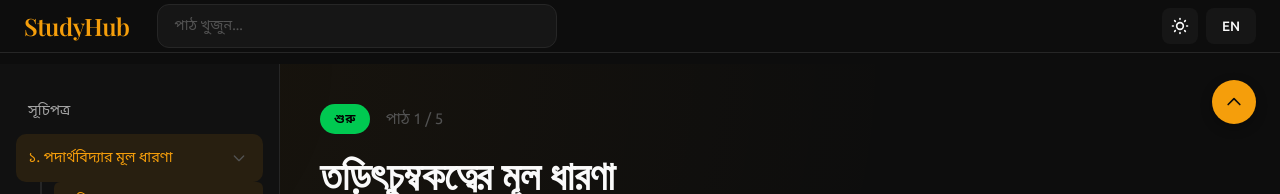
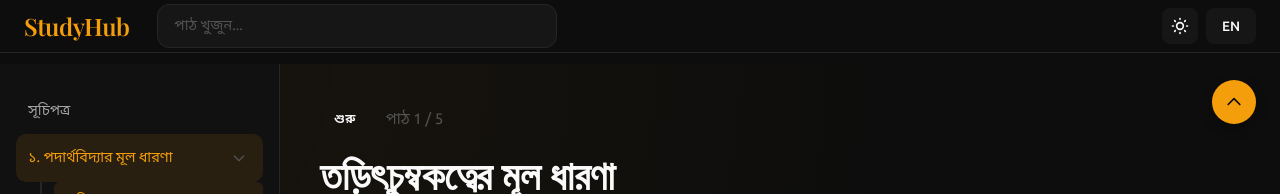
Before and after one commit to RuhulAminDSi/study-hub, a React (Vite) app in the folder study-app/: page / in a window 1280 px wide. Shown: the top 194 px of the page. Built offline with nearby package versions, Linux system fonts and the light colour scheme.

Commit message:
Fix renderContent: remove duplicates and fix iteration logic

```diff
--- a/study-app/src/App.tsx
+++ b/study-app/src/App.tsx
@@ -79,6 +79,7 @@ function renderContent(content: string): React.ReactNode[] {
         const table = parseTable(tableLines);
         if (table) result.push(table);
       }
+      i++; // increment for the line we already processed
       continue;
     }
 
@@ -134,7 +135,7 @@ function renderContent(content: string): React.ReactNode[] {
           ))}
         </ul>,
       );
-    } else if (trimmed.match(/^যেখানে:$|^Where:$/i)) {
+    } else if (trimmed.match(/^যেখানে:$/i) || trimmed.match(/^Where:$/i)) {
       result.push(
         <h4 key={i} className="subsection-title">
           {trimmed}
@@ -142,7 +143,8 @@ function renderContent(content: string): React.ReactNode[] {
       );
     } else if (
       trimmed.match(/^[⚡🧲🌐🔬🌊📐✅⚠️]\s+.+:$/) ||
-      trimmed.match(/^মূল বৈশিষ্ট্য:$|^Key Properties:$/i)
+      trimmed.match(/^মূল বৈশিষ্ট্য:$/i) ||
+      trimmed.match(/^Key Properties:$/i)
     ) {
       result.push(
         <h4 key={i} className="subsection-title">
@@ -150,7 +152,7 @@ function renderContent(content: string): React.ReactNode[] {
         </h4>,
       );
     } else if (
-      trimmed.match(/^[⚡🧲🌐🔬🌊📐✅⚠️]\s+[A-Zঅ-ঔ].+/) &&
+      trimmed.match(/^[⚡🧲🌐🔬🌊📐✅⚠️]\s+[A-Za-zঅ-ঔ].+/) &&
       !trimmed.includes("=")
     ) {
       const match = trimmed.match(/^[⚡🧲🌐🔬🌊📐✅⚠️]\s+(.+)/);
@@ -175,7 +177,7 @@ function renderContent(content: string): React.ReactNode[] {
           {trimmed}
         </div>,
       );
-    } else if (trimmed.match(/^✅\s*সংক্ষেপে:|^✅\s*In Short:$/i)) {
+    } else if (trimmed.match(/^✅\s*সংক্ষেপে:$/i) || trimmed.match(/^✅\s*In Short:$/i)) {
       result.push(
         <h4 key={i} className="summary-title">
           {trimmed}
@@ -292,13 +294,9 @@ function App() {
               value={searchQuery}
               onChange={(e) => setSearchQuery(e.target.value)}
               onFocus={() => setDesktopSearchFocused(true)}
-              onBlur={() =>
-                setTimeout(() => setDesktopSearchFocused(false), 200)
-              }
+              onBlur={() => setTimeout(() => setDesktopSearchFocused(false), 200)}
             />
-            {desktopSearchFocused &&
-              searchQuery.length >= 2 &&
-              searchResults.length > 0 && (
+            {desktopSearchFocused && searchQuery.length >= 2 && searchResults.length > 0 && (
               <div className="search-results-desktop">
                 {searchResults.slice(0, 10).map((result, i) => (
                   <div
@@ -338,7 +336,7 @@ function App() {
                 strokeLinecap="round"
                 strokeLinejoin="round"
                 strokeWidth={2}
-                d="M21 21l-6-6m2-5a7 7 0 11-14 0 7 7 0 0114 0z"
+                d="M21 21l-6-6m2-5a7 7 0 11-14 0 7 7 0 01 14 0z"
               />
             </svg>
           </button>
@@ -414,7 +412,7 @@ function App() {
                   strokeLinecap="round"
                   strokeLinejoin="round"
                   strokeWidth={2}
-                  d="M12 3v1m0 16v1m9-9h-1M4 12H3m15.364 6.364l-.707-.707M6.343 6.343l-.707-.707m12.728 0l-.707.707M6.343 17.657l-.707.707M16 12a4 4 0 11-8 0 4 4 0 018 0z"
+                  d="M12 3v1m0 16v1m9-9h-1M4 12H3m15.364 6.364l-.707-.707M6.343 6.343l-.707-.707m12.728 0l-.707.707M6.343 17.657l-.707.707M16 12a4 4 0 11-8 0 4 4 0 01 8 0z"
                 />
               </svg>
             ) : (
@@ -428,7 +426,7 @@ function App() {
                   strokeLinecap="round"
                   strokeLinejoin="round"
                   strokeWidth={2}
-                  d="M20.354 15.354A9 9 0 018.646 3.646 9.003 9.003 0 0012 21a9.003 9.003 0 008.354-5.646z"
+                  d="M20.354 15.354A9 9 0 01 8.646 3.646 9.003 9.003 0 00 12 21a9.003 9.003 0 00 8.354-5.646z"
                 />
               </svg>
             )}
@@ -444,6 +442,7 @@ function App() {
 
       <aside className={`sidebar ${sidebarOpen ? "open" : ""}`}>
         <div className="sidebar-section">
+
           <div
             className={`sidebar-item ${showTOC ? "active" : ""}`}
             onClick={() => {
@@ -504,7 +503,9 @@ function App() {
                       }}
                     >
                       <span>
-                        {language === "bn" && l.titleBn ? l.titleBn : l.title}
+                        {language === "bn" && l.titleBn
+                          ? l.titleBn
+                          : l.title}
                       </span>
                     </div>
                   ))}
@@ -541,7 +542,9 @@ function App() {
                           goToModule(moduleIndex, lessonIndex);
                         }}
                       >
-                        {language === "bn" && l.titleBn ? l.titleBn : l.title}
+                        {language === "bn" && l.titleBn
+                          ? l.titleBn
+                          : l.title}
                       </li>
                     ))}
                   </ul>
@@ -550,13 +553,18 @@ function App() {
             </div>
           </div>
         ) : (
-          module &&
-          lesson && (
+          module && lesson && (
             <>
               <div className="lesson-header">
                 <div className="lesson-meta">
                   <span
-                    className={`level-tag ${lesson.level === "Beginner" ? "bg-green-500" : lesson.level === "Intermediate" ? "bg-amber-500" : "bg-red-500"} text-black`}
+                    className={`level-tag ${
+                      lesson.level === "Beginner"
+                        ? "beginner"
+                        : lesson.level === "Intermediate"
+                        ? "intermediate"
+                        : "advanced"
+                    }`}
                   >
                     {lesson.level === "Beginner"
                       ? language === "bn"
@@ -704,8 +712,7 @@ function App() {
               window.scrollTo({
                 top: document.body.scrollHeight,
                 behavior: "smooth",
-              })
-            }
+              })}
             title={t.goToBottom}
           >
             <svg
```
Lines whose indentation alone changed are shown as unchanged.
